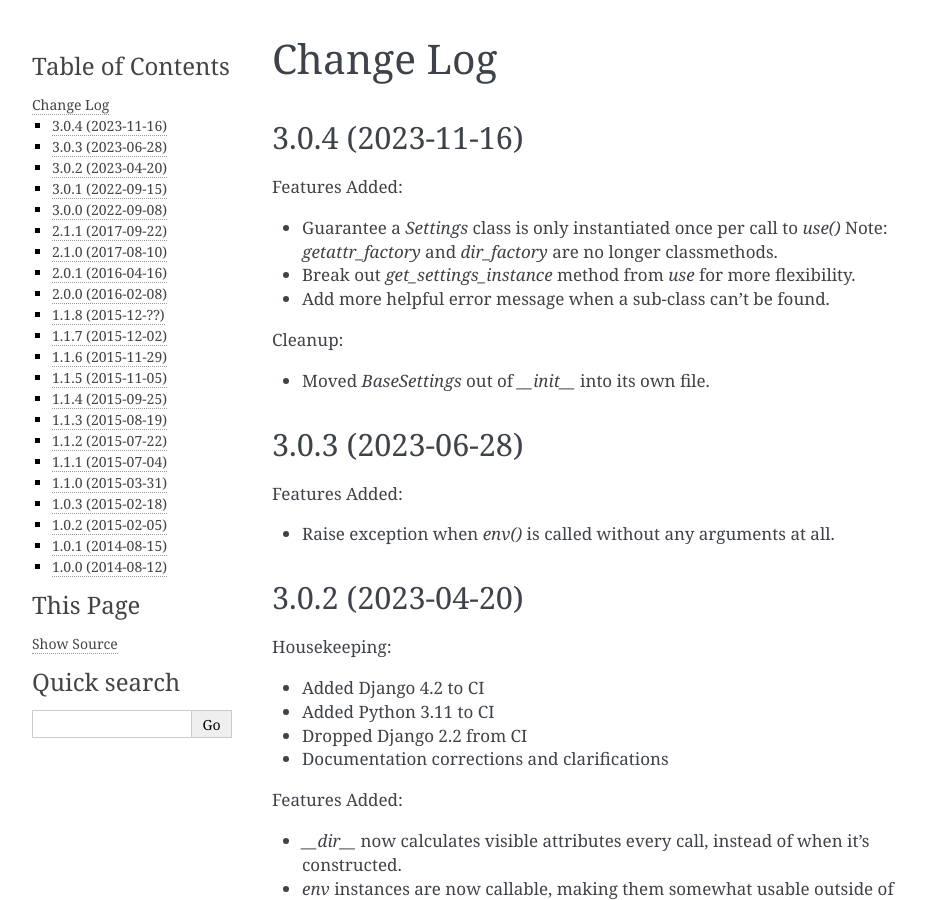
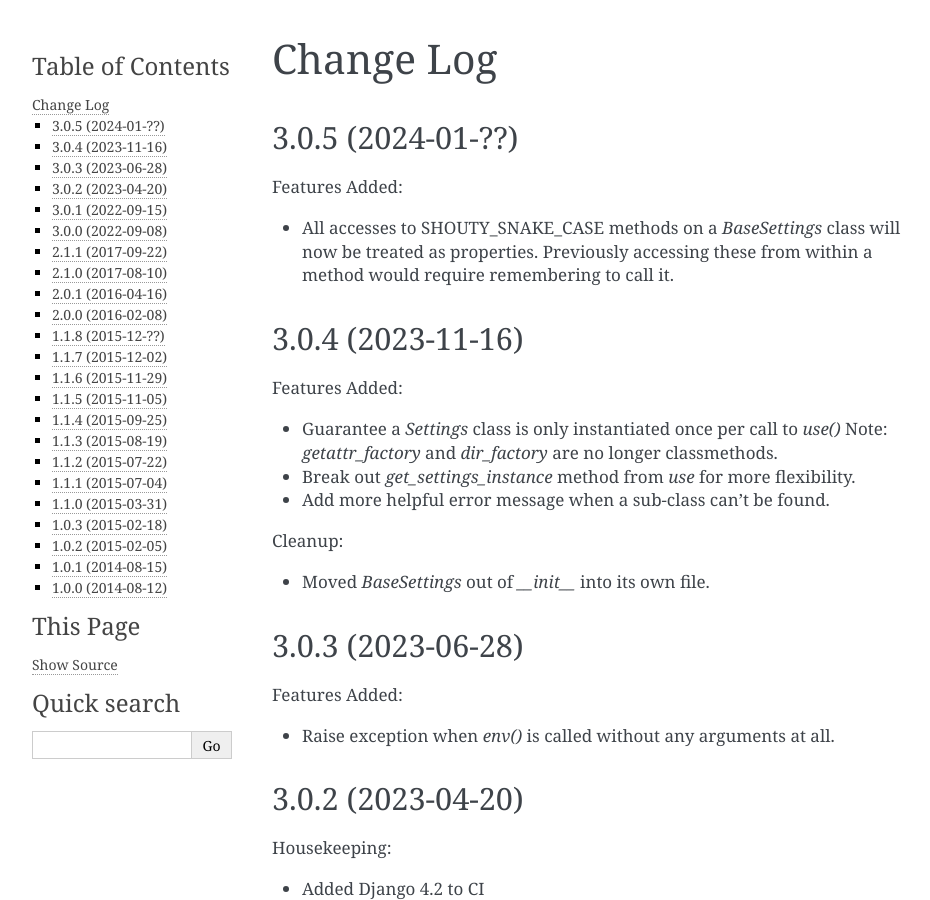
Before and after one commit to funkybob/django-classy-settings, a Sphinx documentation site: the page built from docs/changelog.rst, in a window 1280 px wide and 900 px high. Shown: the whole window, without its empty margins (148-1078 px from the left). Built offline with Sphinx 7.4.7, drawn with Linux system fonts in a browser that asks for light colours.

Commit message:
Support prop behavior of nested method calls

```diff
--- a/docs/changelog.rst
+++ b/docs/changelog.rst
@@ -1,5 +1,15 @@
 Change Log
 ==========
+
+3.0.5 (2024-01-??)
+------------------
+
+Features Added:
+
+- All accesses to SHOUTY_SNAKE_CASE methods on a `BaseSettings` class will now
+  be treated as properties.
+  Previously accessing these from within a method would require remembering to
+  call it.
 
 3.0.4 (2023-11-16)
 ------------------
```
Also changed, not shown: 3 other files.
